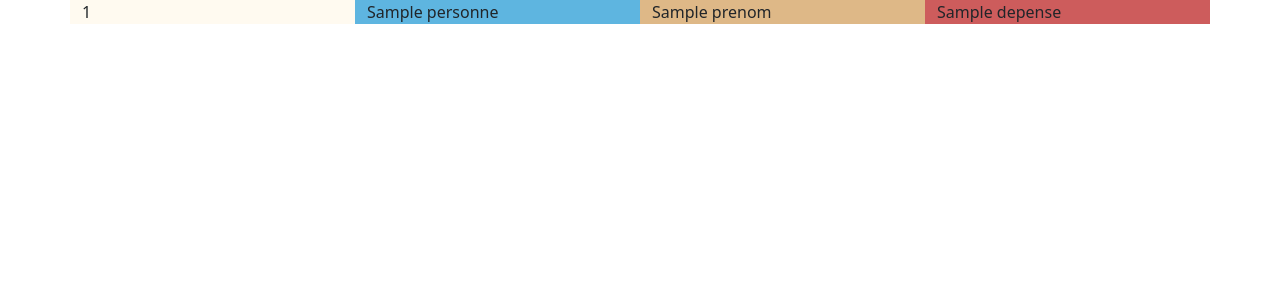
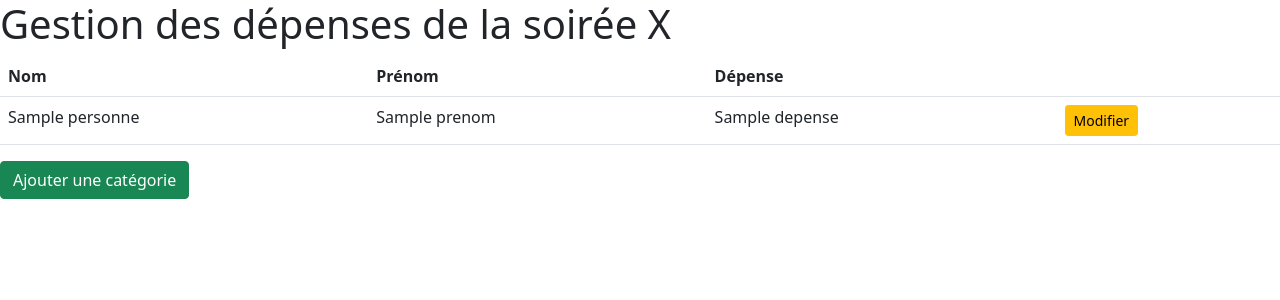
Before and after one commit to Yohane07/SymfonyProject, a Symfony app: template templates/personne/index.html.twig in a window 1280 px wide. Shown: the top 300 px of the page. Run offline with Twig, Linux system fonts and the light colour scheme; the template is opened without the code that fills it: most values are stand-ins (such as "Sample title", 1, 10 or a date in 2020); some libraries are stand-ins or nearby versions.

Commit message:
Controller, dictrine installé, les champs sont faits le modif finctionne mais pas le azdd

```diff
--- /dev/null
+++ b/templates/personne/ajouter.html.twig
@@ -0,0 +1,6 @@
+{% extends 'base.html.twig.' %}
+
+{% block body %}
+    <h1>Ajouter une personne</h1>
+    {{ form(formulaire) }}
+{% endblock %}
--- a/templates/personne/index.html.twig
+++ b/templates/personne/index.html.twig
@@ -3,14 +3,28 @@
 {% block title %}Accueil {% endblock %}
 
 {% block body %}
-    {% for personne in personnes %}
-     <div class="container">
-         <div class="row">
-             <div class="col-md-3" style="background-color: floralwhite">{{ personne.id}}</div>
-             <div class="col-md-3" style="background-color: #5eb5e0">{{ personne.nom}}</div>
-             <div class="col-md-3"  style="background-color: burlywood">{{ personne.prenom }}</div>
-             <div class="col-md-3"  style="background-color: indianred">{{ personne.depense }}</div>
-         </div>
-     </div>
-  {% endfor %}
+
+<h1>Gestion des dépenses de la  soirée X</h1>
+
+<table class="table">
+    <tr>
+        <th>Nom</th>
+        <th>Prénom</th>
+        <th>Dépense</th>
+        <th></th>
+    </tr>
+    {% for p in personnes %}
+        <tr>
+            <td>{{ p.nom}}</td>
+            <td>{{ p.prenom }}</td>
+            <td>{{ p.depense }}</td>
+            <td><a href="{{ path("personne_modifier",{"id":p.id}) }}" class="btn btn-sm btn-warning">Modifier</a></td>
+        </tr>
+    {% endfor %}
+</table>
+
+
+<a href="{{ path("personne_ajouter") }}" class="btn btn-success">
+    Ajouter une catégorie
+</a>
 {% endblock %}
```
Also changed, not shown: src/Controller/PersonneController.php (+59 -13 lines), src/Form/PersonneType.php (+8 -3 lines), templates/personne/modifier.html.twig (added, +9 -0 lines).
